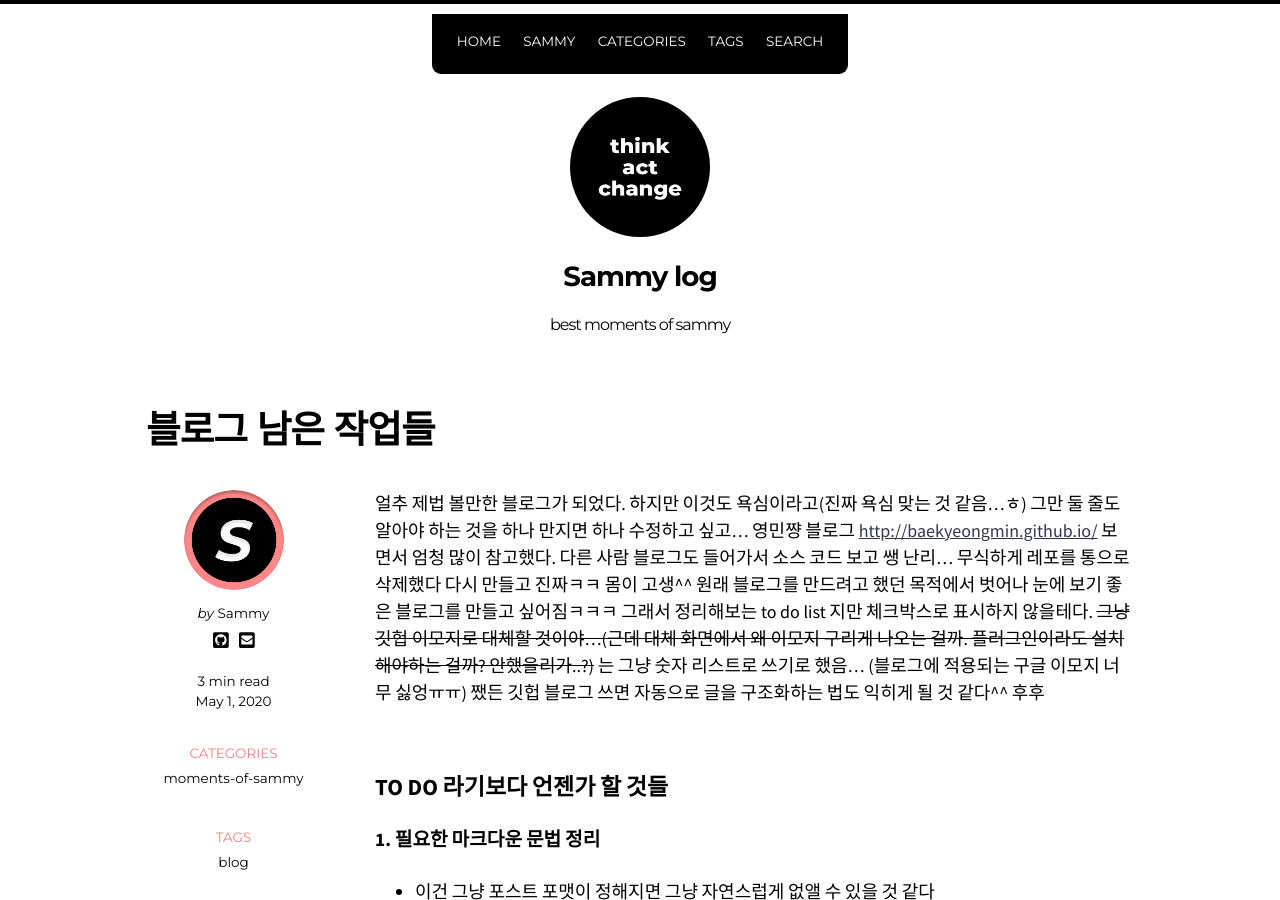
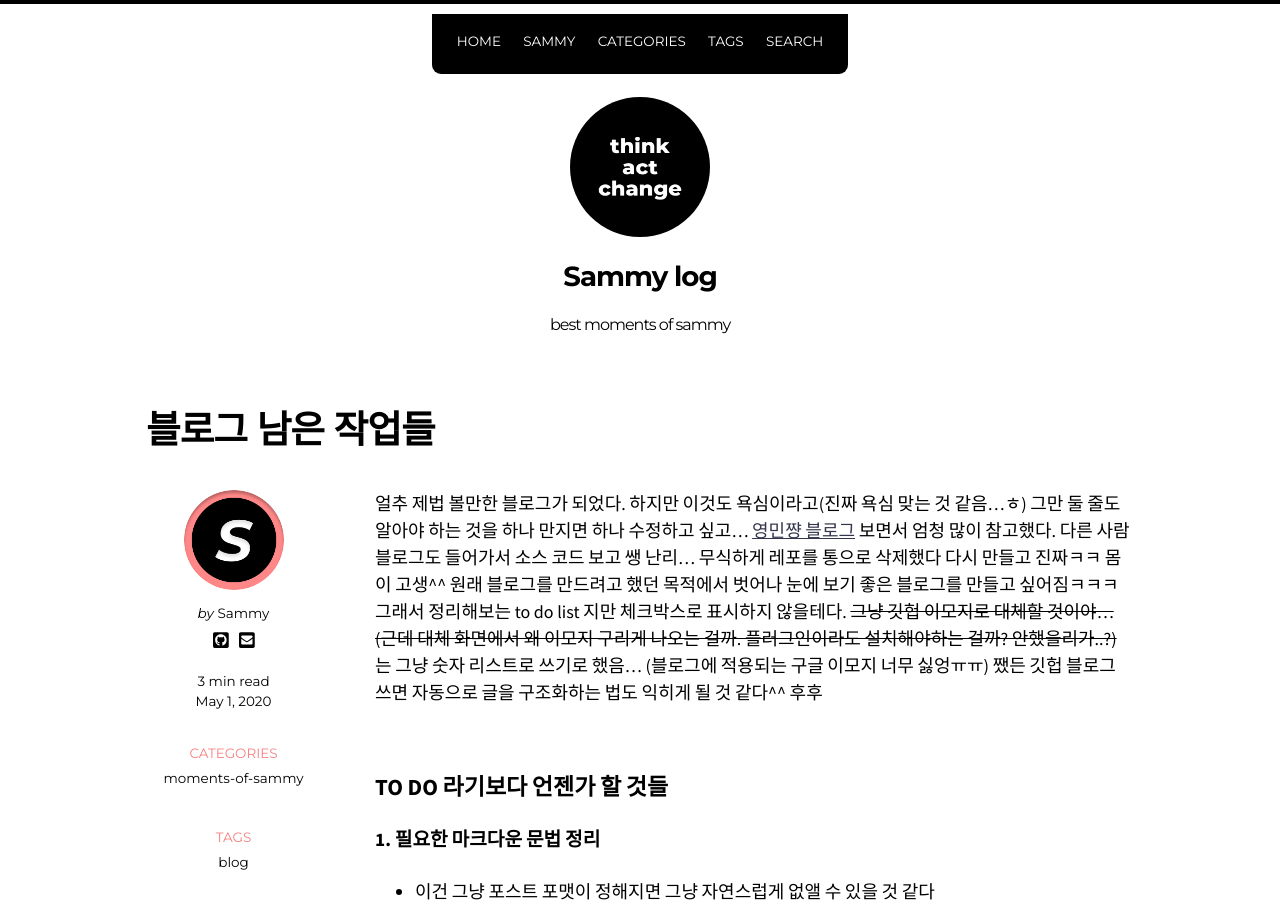
Before and after one commit to ssammykim/ssammykim.github.io, a Jekyll site: the page built from _posts/2020-05-01-to-do-list.md, in a window 1280 px wide and 900 px high. Built offline with Jekyll 4.4.1, drawn with Linux system fonts in a browser that asks for light colours; nearby versions of some CDN libraries; emoji names are drawn with the system emoji font; some web fonts are replaced; comment, search, counter and statistics services are not loaded.

Commit message:
change reference link style

```diff
--- a/_posts/2020-05-01-to-do-list.md
+++ b/_posts/2020-05-01-to-do-list.md
@@ -10,7 +10,7 @@
 published: true
 ---
 
-얼추 제법 볼만한 블로그가 되었다. 하지만 이것도 욕심이라고(진짜 욕심 맞는 것 같음...ㅎ) 그만 둘 줄도 알아야 하는 것을 하나 만지면 하나 수정하고 싶고... 영민쨩 블로그 <http://baekyeongmin.github.io/> 보면서 엄청 많이 참고했다. 다른 사람 블로그도 들어가서 소스 코드 보고 쌩 난리... 무식하게 레포를 통으로 삭제했다 다시 만들고 진짜ㅋㅋ 몸이 고생^^ 원래 블로그를 만드려고 했던 목적에서 벗어나 눈에 보기 좋은 블로그를 만들고 싶어짐ㅋㅋㅋ 그래서 정리해보는 to do list 지만 체크박스로 표시하지 않을테다. ~~그냥 깃헙 이모지로 대체할 것이야...(근데 대체 화면에서 왜 이모지 구리게 나오는 걸까. 플러그인이라도 설치해야하는 걸까? 안했을리가..?)~~ 는 그냥 숫자 리스트로 쓰기로 했음... (블로그에 적용되는 구글 이모지 너무 싫엉ㅠㅠ) 쨌든 깃헙 블로그 쓰면 자동으로 글을 구조화하는 법도 익히게 될 것 같다^^ 후후
+얼추 제법 볼만한 블로그가 되었다. 하지만 이것도 욕심이라고(진짜 욕심 맞는 것 같음...ㅎ) 그만 둘 줄도 알아야 하는 것을 하나 만지면 하나 수정하고 싶고... [영민쨩 블로그](http://baekyeongmin.github.io/) 보면서 엄청 많이 참고했다. 다른 사람 블로그도 들어가서 소스 코드 보고 쌩 난리... 무식하게 레포를 통으로 삭제했다 다시 만들고 진짜ㅋㅋ 몸이 고생^^ 원래 블로그를 만드려고 했던 목적에서 벗어나 눈에 보기 좋은 블로그를 만들고 싶어짐ㅋㅋㅋ 그래서 정리해보는 to do list 지만 체크박스로 표시하지 않을테다. ~~그냥 깃헙 이모지로 대체할 것이야...(근데 대체 화면에서 왜 이모지 구리게 나오는 걸까. 플러그인이라도 설치해야하는 걸까? 안했을리가..?)~~ 는 그냥 숫자 리스트로 쓰기로 했음... (블로그에 적용되는 구글 이모지 너무 싫엉ㅠㅠ) 쨌든 깃헙 블로그 쓰면 자동으로 글을 구조화하는 법도 익히게 될 것 같다^^ 후후
 
 <br>
 
```
